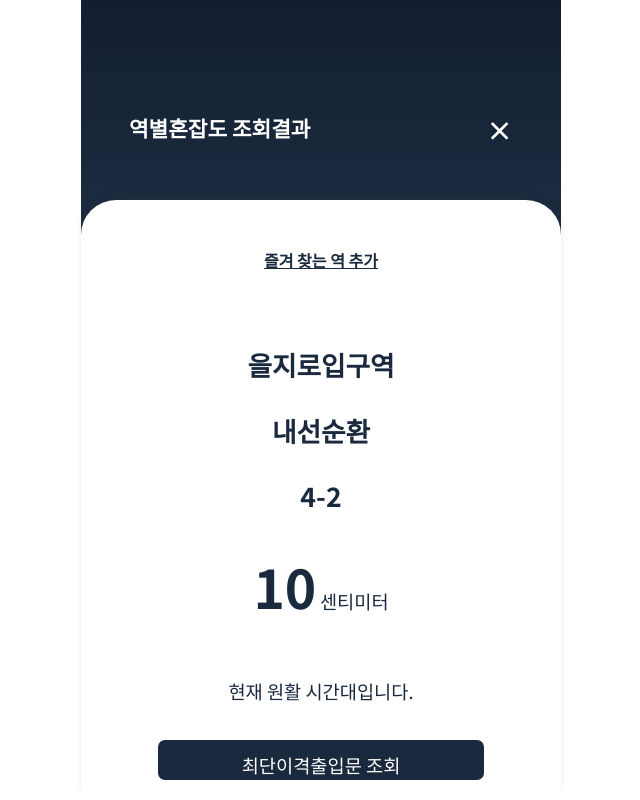
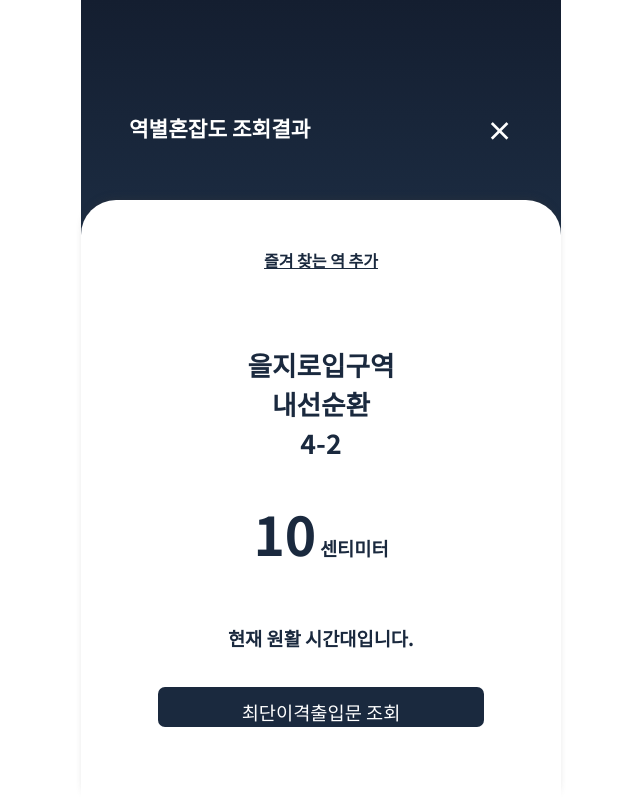
Before and after one commit to gns0304/teum, a Django app: page /test/complexity in a window 1280 px wide. Shown: the whole page, without its empty margins (319-959 px from the left). Run offline with Django 3.2, Linux system fonts and the light colour scheme.

Commit message:
sh - 05/24 front 2nd

```diff
--- a/mainApp/static/css/stylesheet_results.css
+++ b/mainApp/static/css/stylesheet_results.css
@@ -198,14 +198,10 @@ font-size : 13pt;
     }
 }
 
-
-
-
 .small_box_container{
-
    display: inline-block;
-    width: 100%;
-
+   width: 100%;
+   font-weight: bold;
 }
 
 #fav_btn {
@@ -225,22 +221,27 @@ font-size : 13pt;
 }
 
 
-
 .flowInfo_title, .distanceInfo_title,.centi_title, .chul_title{
     font-size: 14pt;
     text-align:center;
     color: #1A293E;
+    font-weight: bold;
 }
 
 
-.distance_title, .big_car_door_title{
+.distance_title{
     font-size: 40pt;
     font-weight: bold;
     text-align:center;
     color: #1A293E;
-
 }
 
+.big_car_door_title{
+    font-size: 60pt;
+    font-weight: :bold;
+    text-aligncenter;
+    color: #1A293E;
+}
 
 .small_box{
 
--- a/templates/results/complexity.html
+++ b/templates/results/complexity.html
@@ -33,7 +33,6 @@
 
         <div id="panel">
             <div id = "list">
-
                         <div class = "small_box_container">
                             <a href="" id="fav_btn" >즐겨 찾는 역 추가</a>
                         </div>
@@ -41,7 +40,7 @@
                         <p class = "panel-object">
                             <p class = "small_box_container">
                             <div class = "station_title">을지로입구역</div>
-                            <p class = "platform_title">내선순환</p>
+                            <div class = "platform_title">내선순환</div>
                             <div class = "car_door_title">4-2</div>
                             </p>
 
```
